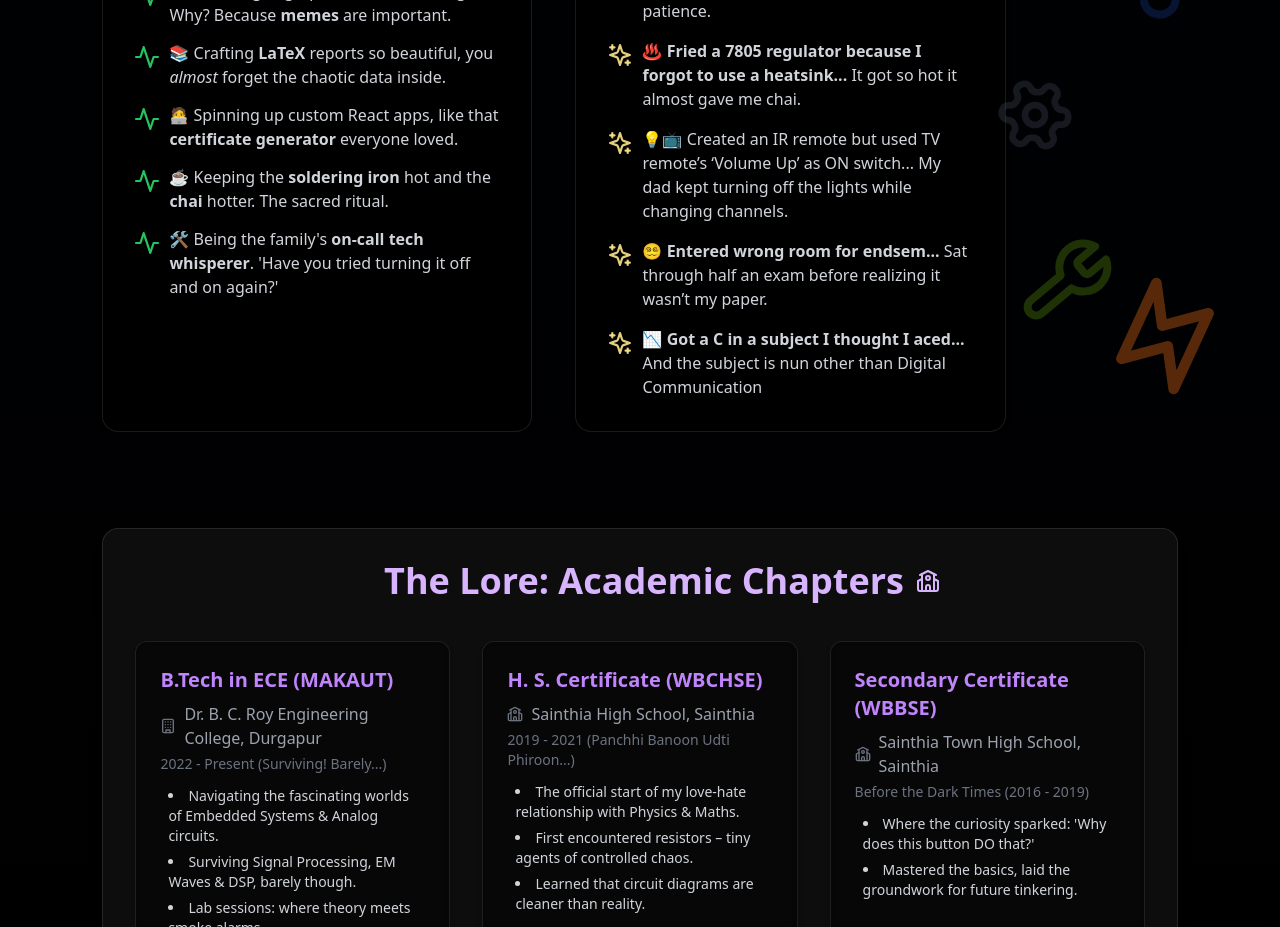
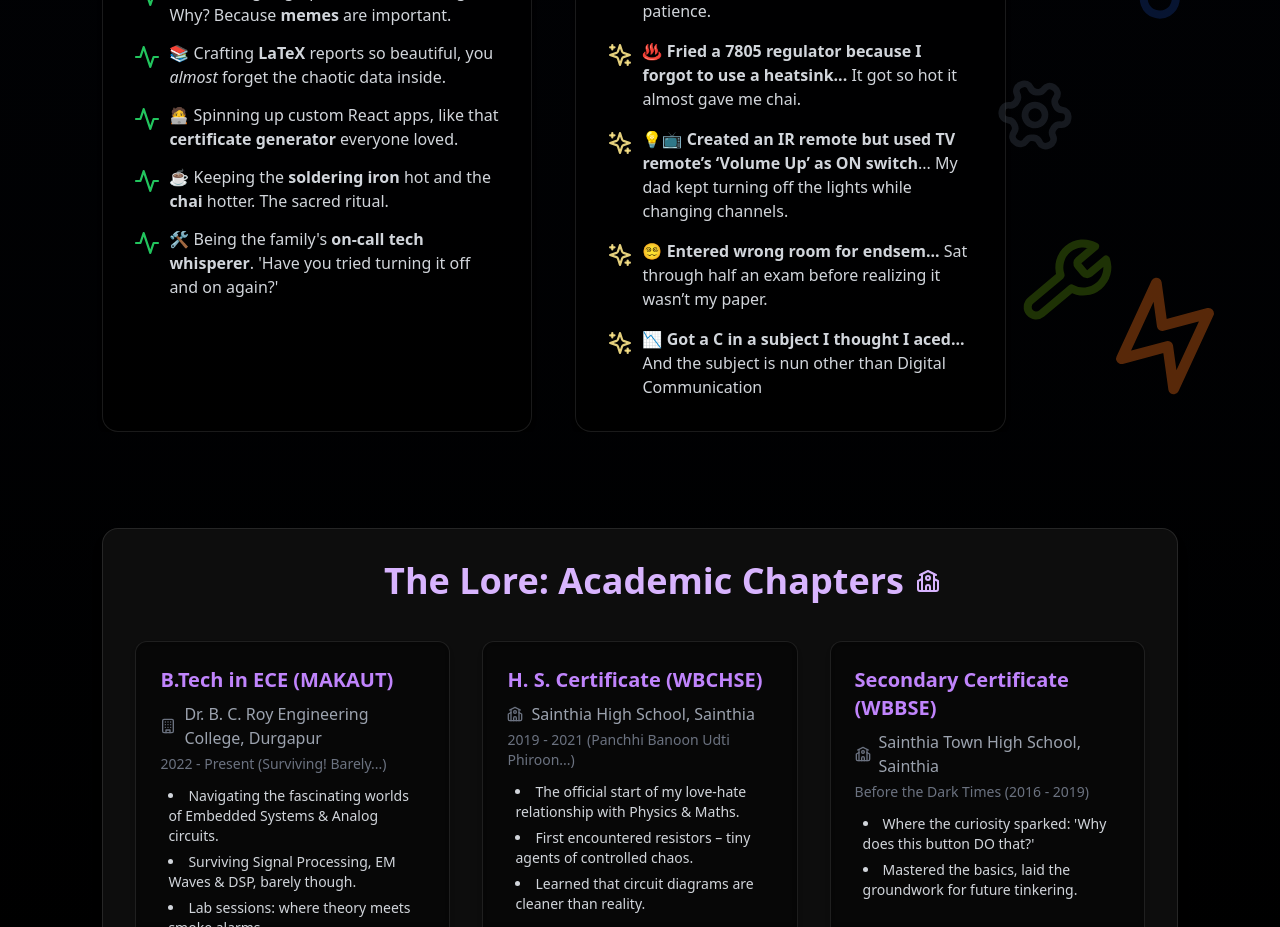
Before and after one commit to SupratimRK/Portfolio, a React (Vite) app: page / in a window 1280 px wide. Shown: the part 3840-4767 px from the top of the page. Built offline with nearby package versions, Linux system fonts and the light colour scheme.

Commit message:
Fix formatting of achievement about IR remote for consistency

```diff
--- a/src/App.tsx
+++ b/src/App.tsx
@@ -154,7 +154,7 @@ const achievements = [
   "🤷‍♂️ <strong>Got rejected for a hackathon because they “didn’t get the idea”...</strong> My mom said it was brilliant though.",
   "🔋💥 <strong>Made an MPPT charger… forgot the battery polarity...</strong> It charged… my patience.",
   "♨️ <strong>Fried a 7805 regulator because I forgot to use a heatsink...</strong> It got so hot it almost gave me chai.",
-  "💡📺 Created an IR remote but used TV remote’s ‘Volume Up’ as ON switch... My dad kept turning off the lights while changing channels.",
+  "💡📺 <strong>Created an IR remote but used TV remote’s ‘Volume Up’ as ON switch</strong>... My dad kept turning off the lights while changing channels.",
   "😵‍💫 <strong>Entered wrong room for endsem...</strong> Sat through half an exam before realizing it wasn’t my paper.",
   "📉 <strong>Got a C in a subject I thought I aced...</strong> And the subject is nun other than Digital Communication",
 ];
```
